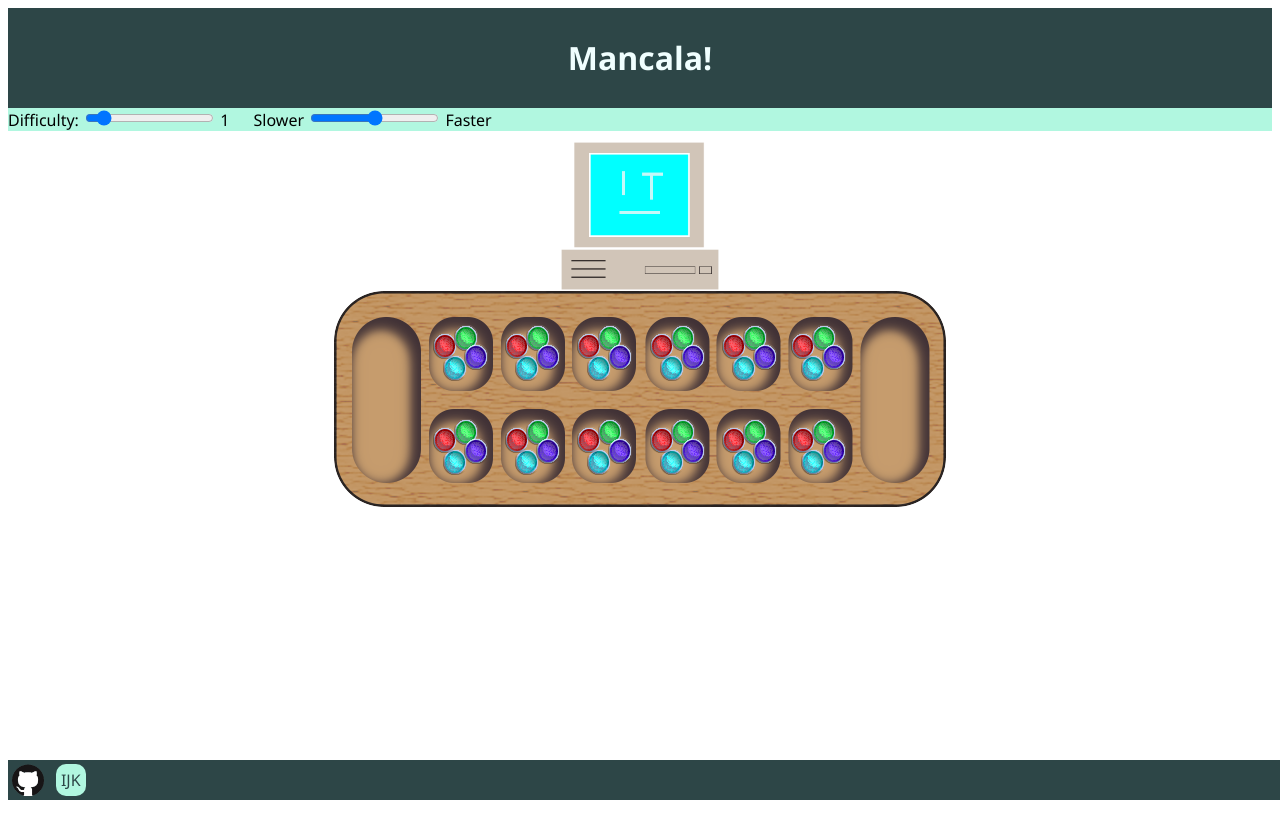
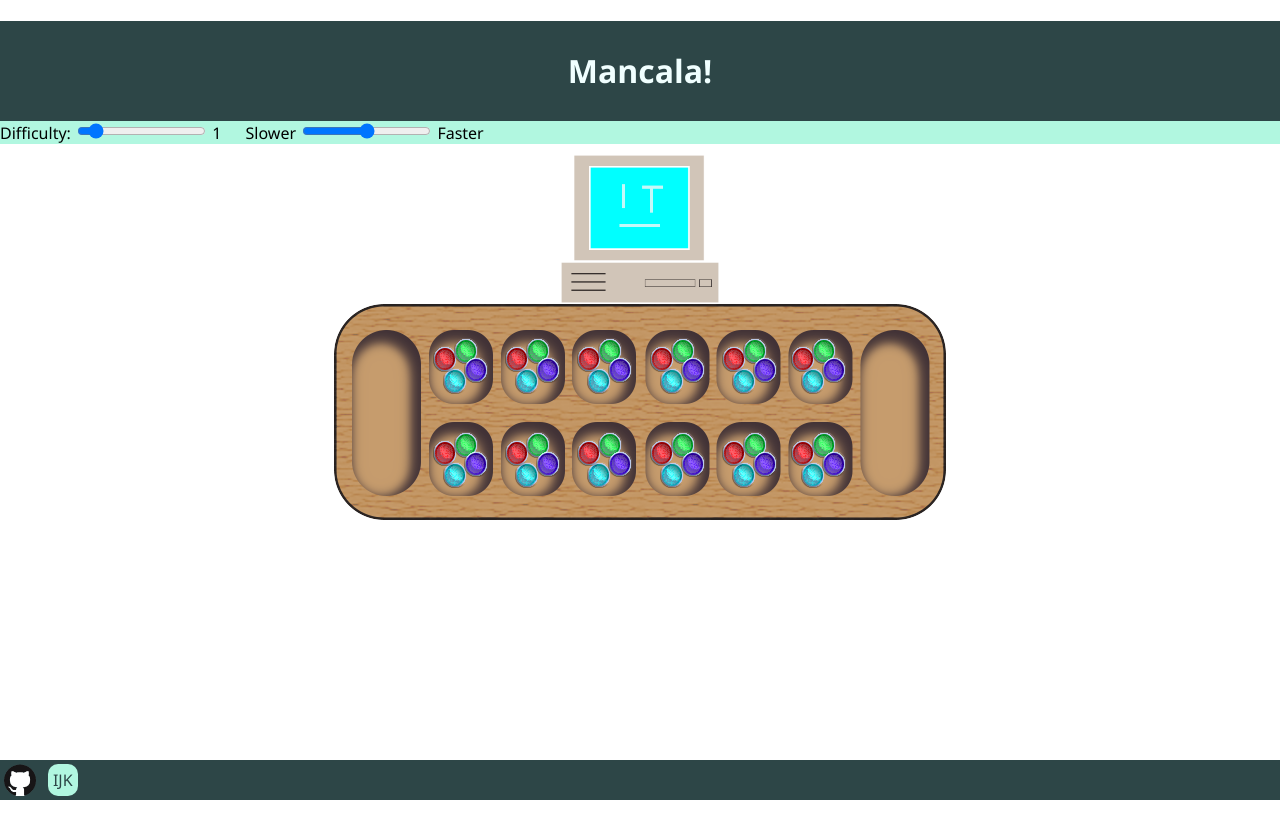
Before and after one commit to zazyzaya/MancalaAI, a Flask app: page / in a window 1280 px wide. Run offline with Flask 2, Linux system fonts and the light colour scheme.

Commit message:
fiddling with css

```diff
--- a/static/style.css
+++ b/static/style.css
@@ -9,6 +9,8 @@
 
   body {
     font-family: 'Segoe UI', Tahoma, Geneva, Verdana, sans-serif;
+    padding: 0;
+    margin: 0;
   }
 
   .header {
@@ -27,22 +29,22 @@
     width: 10px;
     display: inline;
   }
-  #container{
-    position: relative;
-    height: 100vh;
+  .container{
+    display: flex;
+    min-height: 100vh;
+    flex-direction: column;
+    justify-content: space-between;
+    padding: 0;
   }
   #content {
     padding-bottom: 2.5rem;    /* Footer height */
   }
   #footer {
-    position: absolute;
-    bottom: 0;
     width: 100%;
     height: 2.5rem;            /* Footer height */
     background-color: rgb(45, 70, 71);
     color: white;
     line-height: 2.5rem;
-    display: table-cell;
   }
   #footer img {
     height: 80%;
```
